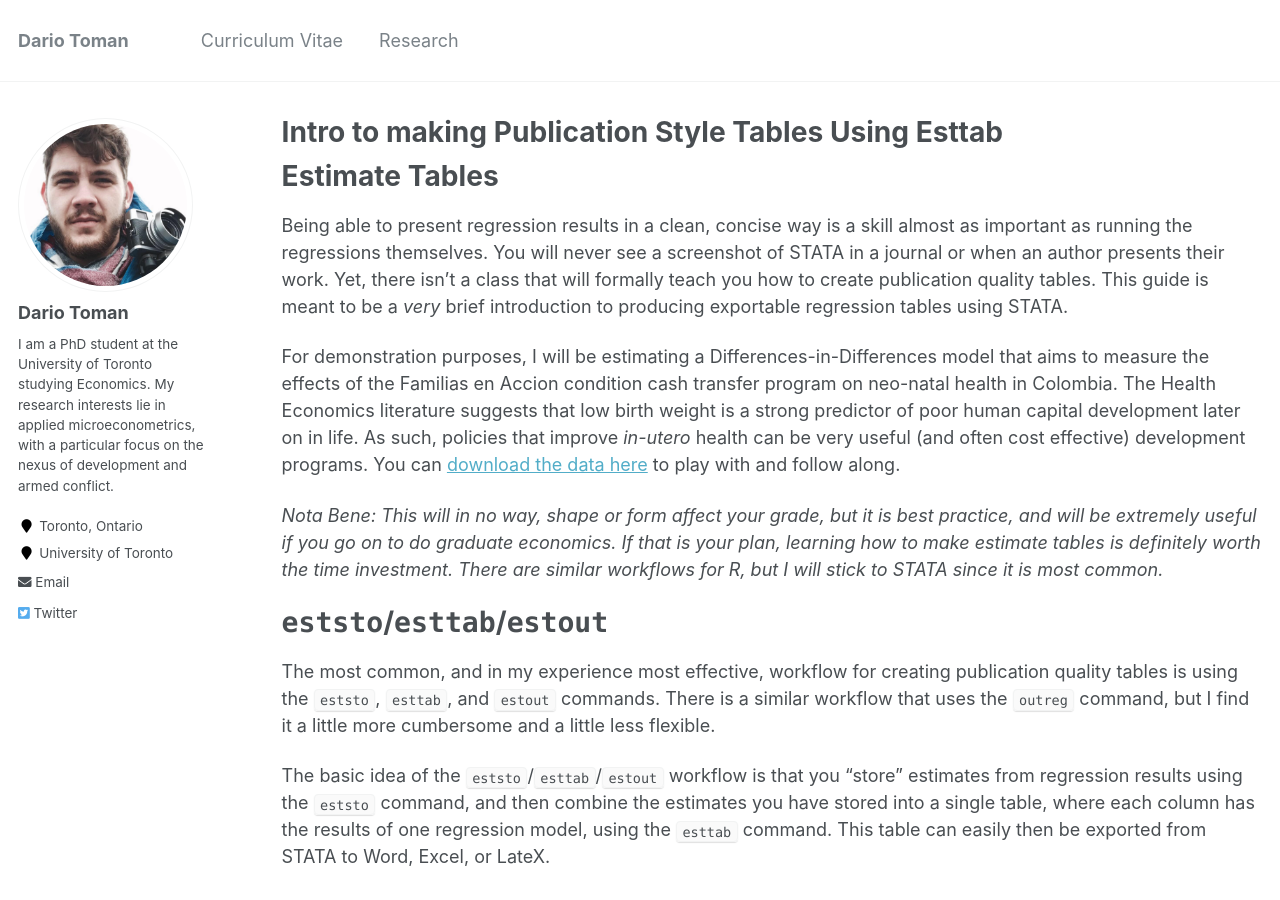
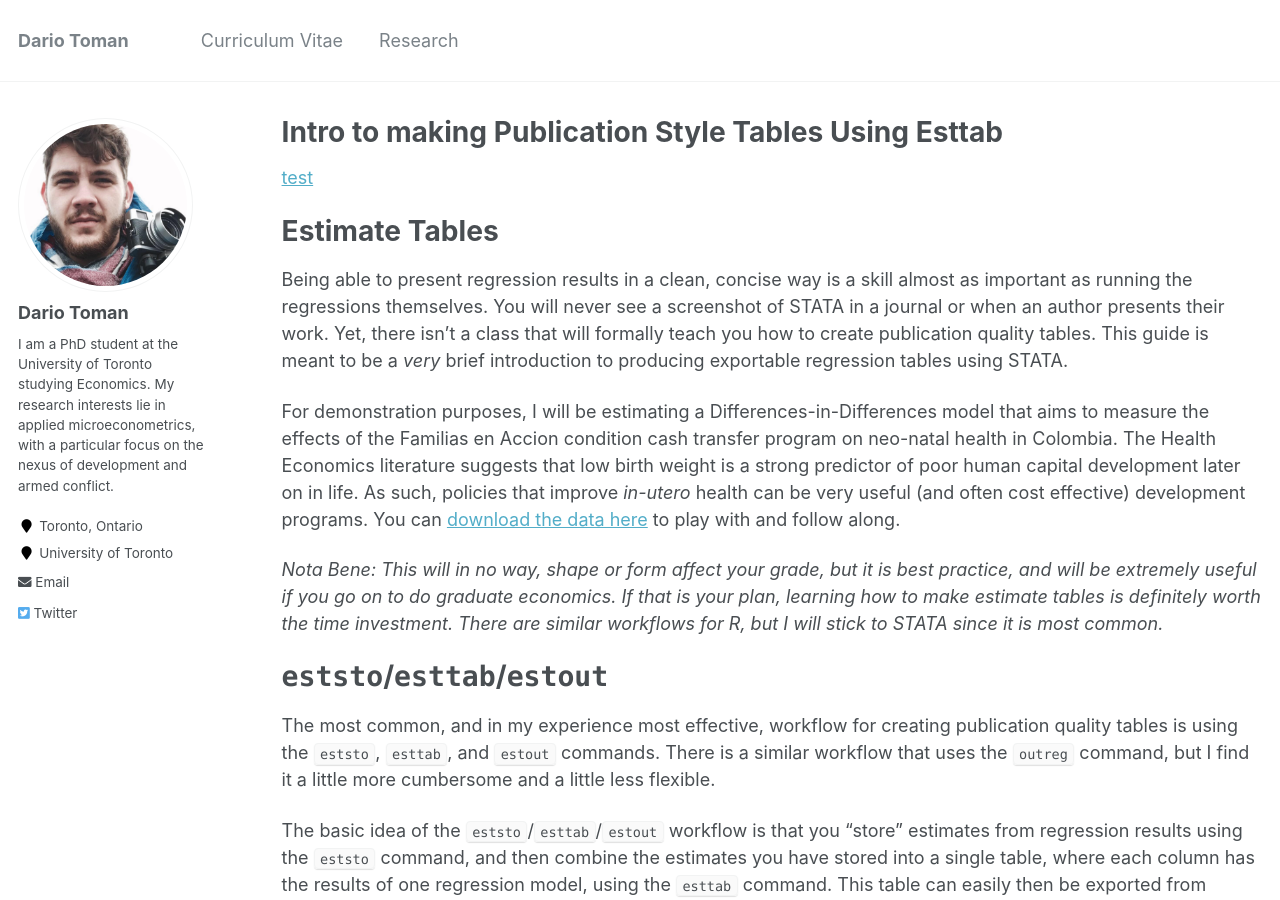
Before and after one commit to dariotoman/website, a Jekyll site: the page built from _pages/teaching/eco403_esttab/eco403_using_esttab.md, in a window 1280 px wide and 900 px high. Built offline with Jekyll 4.4.1, drawn with Linux system fonts in a browser that asks for light colours; formulas are drawn with MathJax 3.

Commit message:
Update eco403_using_esttab.md

```diff
--- a/_pages/teaching/eco403_esttab/eco403_using_esttab.md
+++ b/_pages/teaching/eco403_esttab/eco403_using_esttab.md
@@ -4,6 +4,7 @@
 permalink: /teaching/eco403/using_esttab
 author_profile: true
 ---
+[test](reveal.js/index.html)
 
 
 # Estimate Tables
```
